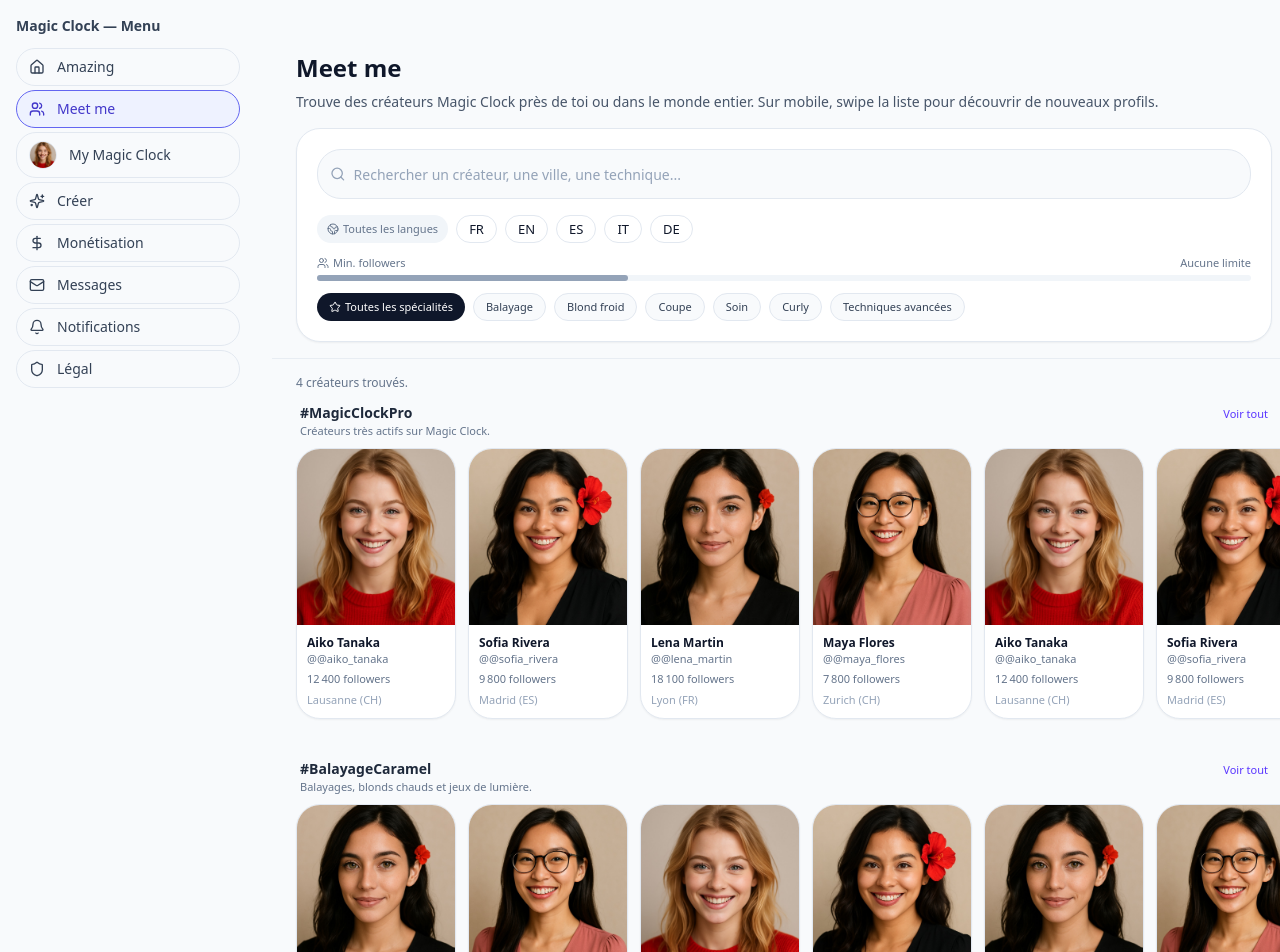
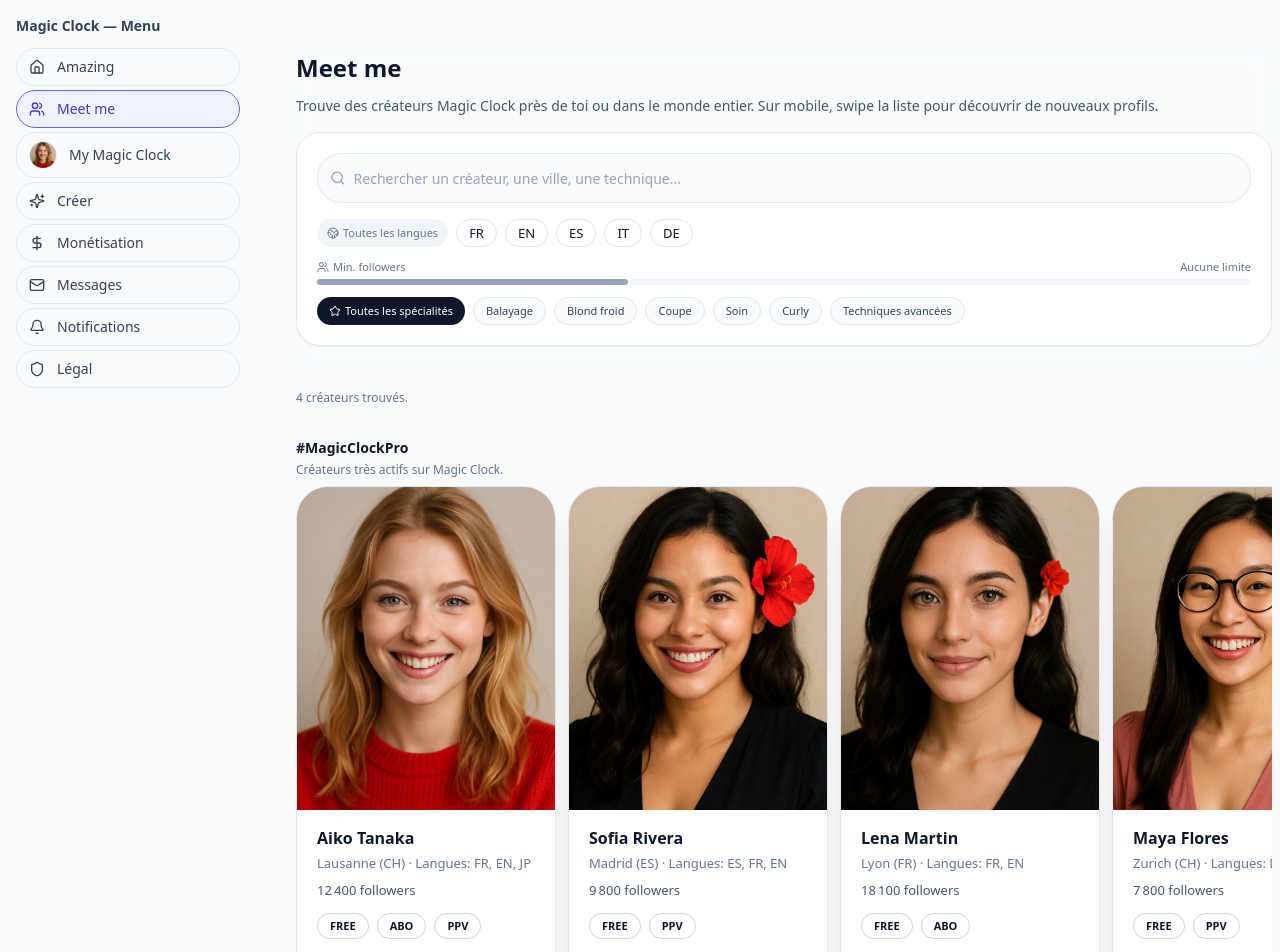
Before and after one commit to welcome-magic-clock/magic-clock-web-mvp, a Next.js app: page /meet in a window 1280 px wide. Shown: the top 952 px of the page. Built offline with nearby package versions, Linux system fonts and the light colour scheme.

Commit message:
Update page.tsx

```diff
--- a/app/meet/page.tsx
+++ b/app/meet/page.tsx
@@ -1,91 +1,56 @@
 import { Search, Globe2, Users, Star } from "lucide-react";
+import CreatorCard from "@/features/meet/CreatorCard";
 import { CREATORS } from "@/features/meet/creators";
+import type { Creator } from "@/core/domain/types";
 
-const REPEAT_COUNT = 6; // on répète la liste pour remplir plusieurs lignes
-const CARDS_PER_ROW = 10;
+type HashtagGroupDef = {
+  slug: string;
+  hashtag: string;
+  description: string;
+  filter: (c: Creator) => boolean;
+};
 
-const TRENDING_ROWS = [
+const HASHTAG_GROUPS: HashtagGroupDef[] = [
   {
-    id: "magic-pro",
-    label: "#MagicClockPro",
+    slug: "magicclockpro",
+    hashtag: "#MagicClockPro",
     description: "Créateurs très actifs sur Magic Clock.",
+    // Tout le monde
+    filter: () => true,
   },
   {
-    id: "balayage",
-    label: "#BalayageCaramel",
+    slug: "balayagecaramel",
+    hashtag: "#BalayageCaramel",
     description: "Balayages, blonds chauds et jeux de lumière.",
+    filter: (c) =>
+      c.specialties.includes("Balayage") ||
+      c.specialties.includes("Blond froid"),
   },
   {
-    id: "blond-froid",
-    label: "#BlondFroid",
-    description: "Spécialistes du blond froid et polaire.",
+    slug: "curlylovers",
+    hashtag: "#CurlyLovers",
+    description: "Spécialistes des boucles et textures naturelles.",
+    filter: (c) => c.specialties.some((s) => s.toLowerCase().includes("curly")),
   },
   {
-    id: "curly-care",
-    label: "#CurlyCare",
-    description: "Boucles, wavy et méthodes curly.",
-  },
-  {
-    id: "advanced",
-    label: "#TechniquesAvancées",
-    description: "Colorimétrie avancée, corrections, transformations.",
+    slug: "videopro",
+    hashtag: "#VideoPro",
+    description: "Créateurs très à l’aise avec la vidéo et le storytelling.",
+    filter: (c) =>
+      c.specialties.some((s) => s.toLowerCase().includes("vidéo")) ||
+      c.specialties.some((s) => s.toLowerCase().includes("video")),
   },
 ];
 
-function MiniCreatorCard({ creator }: { creator: any }) {
-  return (
-    <button
-      className="w-40 shrink-0 overflow-hidden rounded-2xl border border-slate-200 bg-white shadow-sm text-left focus:outline-none focus:ring-2 focus:ring-brand-500/60"
-      type="button"
-    >
-      <div className="relative h-44 w-full overflow-hidden">
-        <img
-          src={creator.avatar}
-          alt={creator.name}
-          className="h-full w-full object-cover"
-        />
-      </div>
-      <div className="p-2.5">
-        <p className="truncate text-xs font-semibold text-slate-900">
-          {creator.name}
-        </p>
-        <p className="truncate text-[11px] text-slate-500">
-          @{creator.handle}
-        </p>
-        {typeof creator.followers === "number" && (
-          <p className="mt-1 text-[11px] text-slate-500">
-            {creator.followers.toLocaleString("fr-CH")} followers
-          </p>
-        )}
-        {(creator.city || creator.country) && (
-          <p className="mt-1 text-[11px] text-slate-400">
-            {creator.city}
-            {creator.city && creator.country ? " · " : ""}
-            {creator.country}
-          </p>
-        )}
-      </div>
-    </button>
-  );
-}
-
 export default function MeetPage() {
   const baseCreators = CREATORS;
-
-  // On étend un peu la liste pour remplir plusieurs rangées
-  const extendedCreators = Array.from({ length: REPEAT_COUNT }, (_, idx) =>
-    baseCreators.map((creator: any) => ({
-      ...creator,
-      _fakeId: `${creator.id}-repeat-${idx}`,
-    }))
-  ).flat();
+  const totalCreators = baseCreators.length;
 
   return (
-    <main className="mx-auto max-w-5xl px-4 pb-24 pt-4 sm:px-6 sm:pt-8 sm:pb-28">
-      {/* HEADER + FILTRES STICKY */}
-      <div className="sticky top-0 z-20 -mx-4 mb-4 border-b border-slate-200/70 bg-slate-50/95 px-4 pb-4 pt-1 backdrop-blur sm:-mx-6 sm:px-6">
-        {/* Header texte */}
-        <header className="mb-3 space-y-2 sm:mb-4">
+    <main className="mx-auto max-w-5xl px-4 pb-24 pt-4 sm:px-6 sm:pt-8 sm:pb-28 overflow-x-hidden">
+      {/* Header + zone recherche/filtres (collée en haut sur mobile) */}
+      <div className="sticky top-0 z-20 border-b border-slate-100 bg-slate-50/95 pb-3 pt-1 backdrop-blur sm:static sm:border-none sm:bg-transparent sm:pb-5">
+        <header className="space-y-2 sm:space-y-3">
           <h1 className="text-xl font-semibold sm:text-2xl">Meet me</h1>
           <p className="text-sm text-slate-600">
             Trouve des créateurs Magic Clock près de toi ou dans le monde
@@ -95,7 +60,7 @@ export default function MeetPage() {
         </header>
 
         {/* Bloc recherche + filtres (statique pour le MVP) */}
-        <section className="rounded-3xl border border-slate-200 bg-white p-4 shadow-sm sm:p-5">
+        <section className="mt-3 rounded-3xl border border-slate-200 bg-white p-4 shadow-sm sm:mt-4 sm:p-5">
           {/* Barre de recherche */}
           <div className="flex items-center gap-2 rounded-2xl border border-slate-200 bg-slate-50 px-3 py-2 text-sm text-slate-500">
             <Search className="h-4 w-4 text-slate-400" />
@@ -164,45 +129,34 @@ export default function MeetPage() {
         </section>
       </div>
 
-      {/* Petit compteur sous le bloc sticky */}
-      <p className="mb-3 text-xs text-slate-500">
-        {baseCreators.length} créateurs trouvés.
-      </p>
+      {/* Résultats + lignes de créateurs */}
+      <section className="mt-4 space-y-8 sm:mt-6">
+        <p className="text-xs text-slate-500">
+          {totalCreators} créateurs trouvés.
+        </p>
 
-      {/* LIGNES TYPE TIKTOK DISCOVER */}
-      <section className="space-y-6 sm:space-y-8">
-        {TRENDING_ROWS.map((row, rowIndex) => {
-          const start = rowIndex * CARDS_PER_ROW;
-          const rowCreators = extendedCreators.slice(
-            start,
-            start + CARDS_PER_ROW
-          );
+        {HASHTAG_GROUPS.map((group) => {
+          const creatorsForGroup = baseCreators.filter(group.filter);
+          if (!creatorsForGroup.length) return null;
 
           return (
-            <div key={row.id} className="space-y-2">
-              <div className="flex items-baseline justify-between px-1">
-                <div>
-                  <p className="text-sm font-semibold text-slate-800">
-                    {row.label}
-                  </p>
-                  <p className="text-[11px] text-slate-500">
-                    {row.description}
-                  </p>
-                </div>
-                <button
-                  type="button"
-                  className="text-[11px] font-medium text-brand-600"
-                >
-                  Voir tout
-                </button>
+            <div key={group.slug} className="space-y-2">
+              <div className="space-y-1">
+                <h2 className="text-sm font-semibold text-slate-900">
+                  {group.hashtag}
+                </h2>
+                <p className="text-xs text-slate-500">{group.description}</p>
               </div>
 
-              <div className="-mx-4 flex gap-3 overflow-x-auto pb-1 pl-4 pr-4 sm:-mx-6 sm:pl-6 sm:pr-6 sm:pb-2">
-                {rowCreators.map((creator: any) => (
-                  <MiniCreatorCard
-                    key={creator._fakeId ?? creator.id}
-                    creator={creator}
-                  />
+              {/* Ligne horizontale scrollable façon TikTok */}
+              <div className="flex gap-3 overflow-x-auto pb-1">
+                {creatorsForGroup.map((creator) => (
+                  <div
+                    key={`${group.slug}-${creator.id}`}
+                    className="w-[240px] flex-shrink-0 sm:w-[260px]"
+                  >
+                    <CreatorCard c={creator} />
+                  </div>
                 ))}
               </div>
             </div>
```
